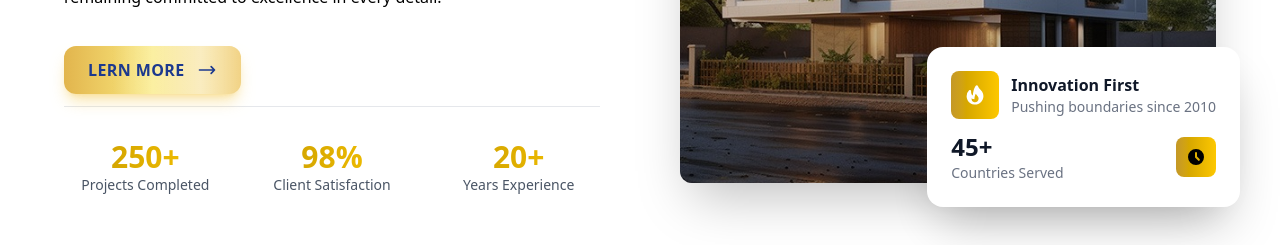
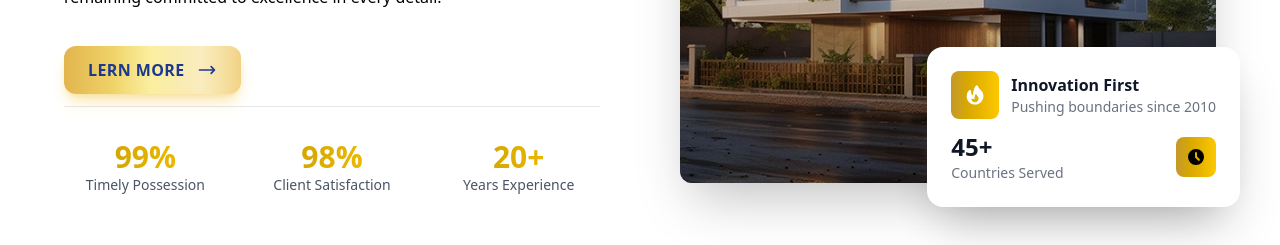
Before and after one commit to shilpa-kukreja/Tanushree-, a Next.js app: page / in a window 1280 px wide. Shown: the part 1300-1545 px from the top of the page. Built offline with nearby package versions, Linux system fonts and the light colour scheme.

Commit message:
some changes

```diff
--- a/src/app/componats/AboutUs.jsx
+++ b/src/app/componats/AboutUs.jsx
@@ -94,8 +94,8 @@ transition-all duration-300 hover:scale-105">
             {/* Stats */}
             <div className="grid grid-cols-3 gap-6 pt-8 border-t border-gray-200">
               <div className="text-center">
-                <div className="text-3xl font-bold bg-gradient-to-r from-[#c49827] to-yellow-400 bg-clip-text text-transparent">250+</div>
-                <div className="text-gray-600 text-sm">Projects Completed</div>
+                <div className="text-3xl font-bold bg-gradient-to-r from-[#c49827] to-yellow-400 bg-clip-text text-transparent">99%</div>
+                <div className="text-gray-600 text-sm">Timely Possession</div>
               </div>
               <div className="text-center">
                 <div className="text-3xl font-bold bg-gradient-to-r from-[#c49827] to-yellow-400 bg-clip-text text-transparent">98%</div>
```
